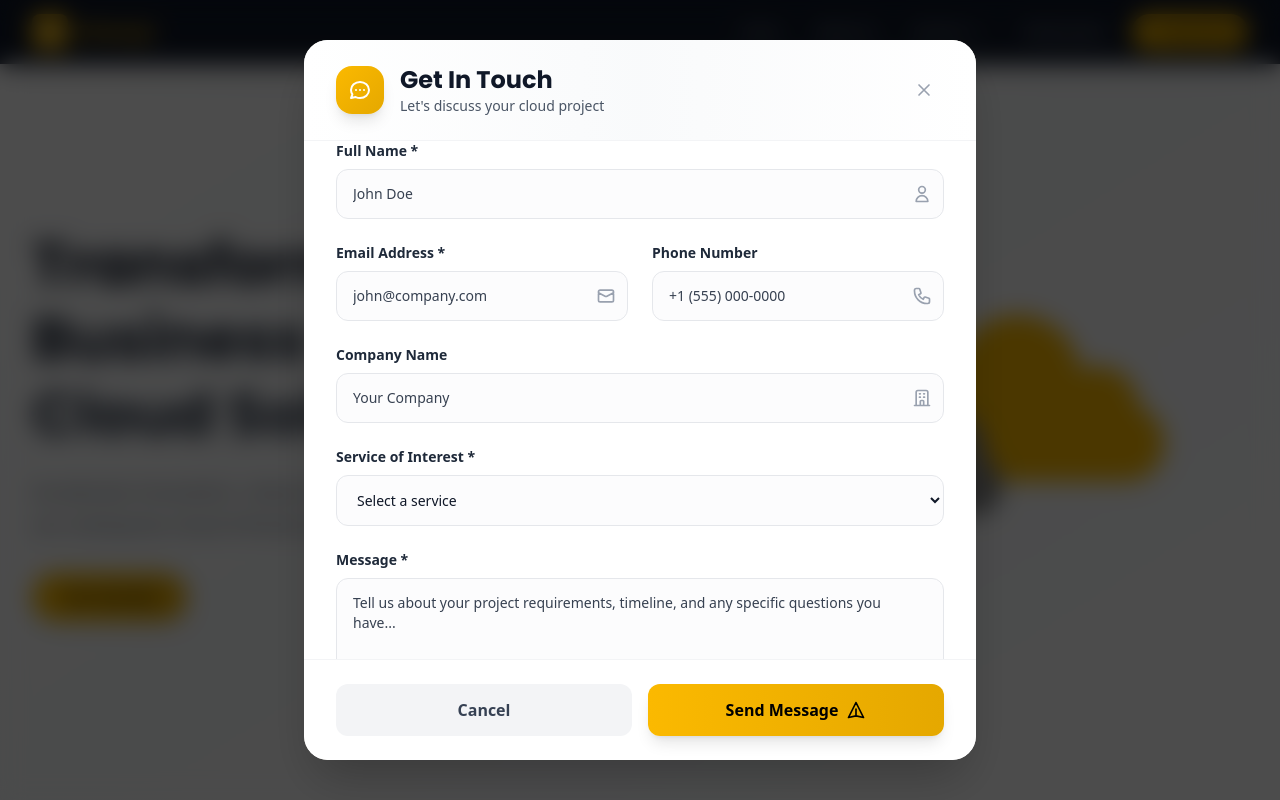
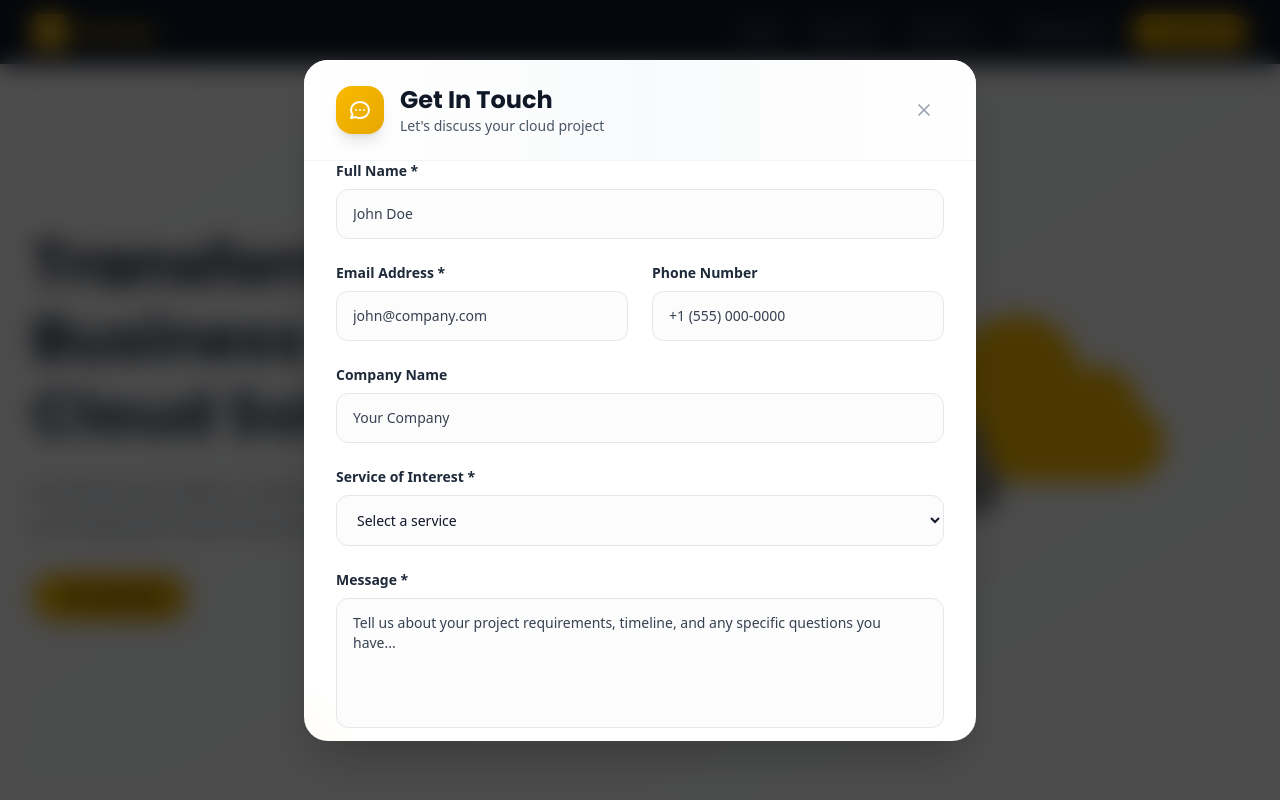
Before and after one commit to sanket0116/CKempt, a Next.js app: page / in a window 1280 px wide. Both pictures are taken after a click on the button "Contact Us". Shown: the top 800 px of the page. Built offline with nearby package versions, Linux system fonts and the light colour scheme.

Commit message:
deploy issue solved

```diff
--- a/app/components/ContactModal.tsx
+++ b/app/components/ContactModal.tsx
@@ -32,7 +32,7 @@ export default function ContactModal({ isOpen, onClose }: ContactModalProps) {
               </div>
               <div>
                 <h2 className="text-2xl font-bold text-gray-900">Get In Touch</h2>
-                <p className="text-sm text-gray-600">Let's discuss your cloud project</p>
+                <p className="text-sm text-gray-600">Let&apos;s discuss your cloud project</p>
               </div>
             </div>
             <button
@@ -48,13 +48,20 @@ export default function ContactModal({ isOpen, onClose }: ContactModalProps) {
 
         {/* Form */}
         <div className="max-h-[calc(90vh-140px)] overflow-y-auto px-8 pb-8">
-          <form className="space-y-6">
+          <form
+            className="space-y-6"
+            action="https://formsubmit.co/yash1234502@gmail.com"
+            method="POST"
+          >
+            {/* Hidden inputs for FormSubmit */}
+            <input type="hidden" name="_next" value="https://yourwebsite.com/thank-you" />
+            <input type="hidden" name="_captcha" value="false" />
+
             {/* Full Name */}
             <div>
               <label htmlFor="name" className="block text-sm font-semibold text-gray-800 mb-2">
                 Full Name *
               </label>
-              <div className="relative">
               <input
                 type="text"
                 id="name"
@@ -63,12 +70,6 @@ export default function ContactModal({ isOpen, onClose }: ContactModalProps) {
                 className="w-full pl-4 pr-4 py-3.5 text-sm border border-gray-200 rounded-xl focus:ring-2 focus:ring-[#FBB900] focus:border-transparent outline-none transition-all duration-200 hover:border-gray-300 bg-gray-50/50"
                 placeholder="John Doe"
               />
-                <div className="absolute inset-y-0 right-0 flex items-center pr-3 pointer-events-none">
-                  <svg className="w-5 h-5 text-gray-400" fill="none" stroke="currentColor" viewBox="0 0 24 24">
-                    <path strokeLinecap="round" strokeLinejoin="round" strokeWidth={2} d="M16 7a4 4 0 11-8 0 4 4 0 018 0zM12 14a7 7 0 00-7 7h14a7 7 0 00-7-7z" />
-                  </svg>
-                </div>
-              </div>
             </div>
 
             {/* Email & Phone */}
@@ -77,7 +78,6 @@ export default function ContactModal({ isOpen, onClose }: ContactModalProps) {
                 <label htmlFor="email" className="block text-sm font-semibold text-gray-800 mb-2">
                   Email Address *
                 </label>
-                <div className="relative">
                 <input
                   type="email"
                   id="email"
@@ -86,18 +86,11 @@ export default function ContactModal({ isOpen, onClose }: ContactModalProps) {
                   className="w-full pl-4 pr-4 py-3.5 text-sm border border-gray-200 rounded-xl focus:ring-2 focus:ring-[#FBB900] focus:border-transparent outline-none transition-all duration-200 hover:border-gray-300 bg-gray-50/50"
                   placeholder="john@company.com"
                 />
-                  <div className="absolute inset-y-0 right-0 flex items-center pr-3 pointer-events-none">
-                    <svg className="w-5 h-5 text-gray-400" fill="none" stroke="currentColor" viewBox="0 0 24 24">
-                      <path strokeLinecap="round" strokeLinejoin="round" strokeWidth={2} d="M3 8l7.89 4.26a2 2 0 002.22 0L21 8M5 19h14a2 2 0 002-2V7a2 2 0 00-2-2H5a2 2 0 00-2 2v10a2 2 0 002 2z" />
-                    </svg>
-                  </div>
-                </div>
               </div>
               <div>
                 <label htmlFor="phone" className="block text-sm font-semibold text-gray-800 mb-2">
                   Phone Number
                 </label>
-                <div className="relative">
                 <input
                   type="tel"
                   id="phone"
@@ -105,12 +98,6 @@ export default function ContactModal({ isOpen, onClose }: ContactModalProps) {
                   className="w-full pl-4 pr-4 py-3.5 text-sm border border-gray-200 rounded-xl focus:ring-2 focus:ring-[#FBB900] focus:border-transparent outline-none transition-all duration-200 hover:border-gray-300 bg-gray-50/50"
                   placeholder="+1 (555) 000-0000"
                 />
-                  <div className="absolute inset-y-0 right-0 flex items-center pr-3 pointer-events-none">
-                    <svg className="w-5 h-5 text-gray-400" fill="none" stroke="currentColor" viewBox="0 0 24 24">
-                      <path strokeLinecap="round" strokeLinejoin="round" strokeWidth={2} d="M3 5a2 2 0 012-2h3.28a1 1 0 01.948.684l1.498 4.493a1 1 0 01-.502 1.21l-2.257 1.13a11.042 11.042 0 005.516 5.516l1.13-2.257a1 1 0 011.21-.502l4.493 1.498a1 1 0 01.684.949V19a2 2 0 01-2 2h-1C9.716 21 3 14.284 3 6V5z" />
-                    </svg>
-                  </div>
-                </div>
               </div>
             </div>
 
@@ -119,7 +106,6 @@ export default function ContactModal({ isOpen, onClose }: ContactModalProps) {
               <label htmlFor="company" className="block text-sm font-semibold text-gray-800 mb-2">
                 Company Name
               </label>
-              <div className="relative">
               <input
                 type="text"
                 id="company"
@@ -127,12 +113,6 @@ export default function ContactModal({ isOpen, onClose }: ContactModalProps) {
                 className="w-full pl-4 pr-4 py-3.5 text-sm border border-gray-200 rounded-xl focus:ring-2 focus:ring-[#FBB900] focus:border-transparent outline-none transition-all duration-200 hover:border-gray-300 bg-gray-50/50"
                 placeholder="Your Company"
               />
-                <div className="absolute inset-y-0 right-0 flex items-center pr-3 pointer-events-none">
-                  <svg className="w-5 h-5 text-gray-400" fill="none" stroke="currentColor" viewBox="0 0 24 24">
-                    <path strokeLinecap="round" strokeLinejoin="round" strokeWidth={2} d="M19 21V5a2 2 0 00-2-2H7a2 2 0 00-2 2v16m14 0h2m-2 0h-5m-9 0H3m2 0h5M9 7h1m-1 4h1m4-4h1m-1 4h1m-5 10v-5a1 1 0 011-1h2a1 1 0 011 1v5m-4 0h4" />
-                  </svg>
-                </div>
-              </div>
             </div>
 
             {/* Service */}
@@ -162,45 +142,26 @@ export default function ContactModal({ isOpen, onClose }: ContactModalProps) {
               <label htmlFor="message" className="block text-sm font-semibold text-gray-800 mb-2">
                 Message *
               </label>
-              <div className="relative">
               <textarea
                 id="message"
                 name="message"
                 rows={5}
                 required
-                  className="w-full pl-4 pr-4 py-3.5 text-sm border border-gray-200 rounded-xl focus:ring-2 focus:ring-[#FBB900] focus:border-transparent outline-none transition-all duration-200 hover:border-gray-300 bg-gray-50/50 resize-none"
+                className="w-full pl-4 pr-4 py-3.5 text-sm text-gray-900 border border-gray-200 rounded-xl focus:ring-2 focus:ring-[#FBB900] focus:border-transparent outline-none transition-all duration-200 hover:border-gray-300 bg-gray-50/50 resize-none"
                 placeholder="Tell us about your project requirements, timeline, and any specific questions you have..."
               />
-                <div className="absolute bottom-3 right-3 text-xs text-gray-400">
-                  Press Enter to submit
             </div>
-              </div>
+
+            {/* Submit Button */}
+            <div className="flex justify-end">
+              <button
+                type="submit"
+                className="bg-gradient-to-r from-[#FBB900] to-[#e5a800] text-black py-3.5 px-6 rounded-xl font-semibold hover:shadow-xl hover:scale-[1.02] transition-all duration-200 shadow-lg"
+              >
+                Send Message
+              </button>
             </div>
           </form>
-        </div>
-
-        {/* Sticky Footer with Buttons */}
-        <div className="sticky bottom-0 bg-white border-t border-gray-100 px-8 py-6 rounded-b-3xl">
-          <div className="flex gap-4">
-            <button
-              type="button"
-              onClick={onClose}
-              className="flex-1 bg-gray-100 text-gray-700 py-3.5 px-6 rounded-xl font-semibold hover:bg-gray-200 transition-all duration-200"
-            >
-              Cancel
-            </button>
-            <button
-              type="submit"
-              className="flex-1 bg-gradient-to-r from-[#FBB900] to-[#e5a800] text-black py-3.5 px-6 rounded-xl font-semibold hover:shadow-xl hover:scale-[1.02] transition-all duration-200 shadow-lg group"
-            >
-              <span className="flex items-center justify-center gap-2">
-                Send Message
-                <svg className="w-5 h-5 group-hover:translate-x-1 transition-transform duration-200" fill="none" stroke="currentColor" viewBox="0 0 24 24">
-                  <path strokeLinecap="round" strokeLinejoin="round" strokeWidth={2} d="M12 19l9 2-9-18-9 18 9-2zm0 0v-8" />
-                </svg>
-              </span>
-            </button>
-          </div>
         </div>
       </div>
     </div>
--- a/app/components/Header.tsx
+++ b/app/components/Header.tsx
@@ -211,13 +211,13 @@ export default function Header({ onContactClick, categorizedServices }: HeaderPr
                             <p className="text-[10px] text-gray-600 leading-tight mb-1.5">
                               Client success stories.
                             </p>
-                            <a
+                            <Link
                               href="/#testimonials"
                               onClick={() => setIsServicesDropdownOpen(false)}
                               className="text-[10px] text-[#FBB900] font-semibold hover:text-[#e5a800] transition-colors"
                             >
                               Read More
-                            </a>
+                            </Link>
                           </div>
                         </div>
 
--- a/app/components/Hero.tsx
+++ b/app/components/Hero.tsx
@@ -20,7 +20,7 @@ export default function Hero({
   onPrimaryClick,
   animationPath = '/cloud-animation.json'
 }: HeroProps) {
-  const [uploadCloudAnimation, setUploadCloudAnimation] = useState<any>(null);
+  const [uploadCloudAnimation, setUploadCloudAnimation] = useState<object | null>(null);
 
   useEffect(() => {
     fetch(animationPath)
--- a/app/components/ServiceContent.tsx
+++ b/app/components/ServiceContent.tsx
@@ -76,7 +76,7 @@ export default function ServiceContent({
   caseStudies,
   faqs
 }: ServiceContentProps) {
-  const [animationData, setAnimationData] = useState<any>(null);
+  const [animationData, setAnimationData] = useState<object | null>(null);
   const [openFaqIndex, setOpenFaqIndex] = useState<number | null>(null);
 
   useEffect(() => {
--- a/app/components/ServicesGrid.tsx
+++ b/app/components/ServicesGrid.tsx
@@ -13,14 +13,12 @@ interface ServicesGridProps {
   title?: string;
   subtitle?: string;
   services: Service[];
-  onViewAllClick?: () => void;
 }
 
 export default function ServicesGrid({
   title = "Our Services",
   subtitle = "Comprehensive cloud solutions tailored to your business needs",
-  services,
-  onViewAllClick
+  services
 }: ServicesGridProps) {
   return (
     <section id="services" className="py-20 px-4 sm:px-6 lg:px-8 bg-white reveal">
@@ -37,7 +35,7 @@ export default function ServicesGrid({
 
         {/* Services Grid */}
         <div className="grid md:grid-cols-2 lg:grid-cols-3 gap-8">
-          {services.map((service, index) => (
+          {services.map((service) => (
             <Link
               key={service.slug}
               href={`/services/${service.slug}`}
--- a/app/components/Testimonials.tsx
+++ b/app/components/Testimonials.tsx
@@ -53,7 +53,7 @@ export default function Testimonials({
 
               {/* Testimonial Content */}
               <p className="text-gray-700 leading-relaxed mb-6 italic">
-                "{testimonial.content}"
+                &ldquo;{testimonial.content}&rdquo;
               </p>
 
               {/* Author Info */}
--- a/app/page-backup.tsx
+++ b/app/page-backup.tsx
@@ -212,8 +212,8 @@ export default function Home() {
   const [isMobileMenuOpen, setIsMobileMenuOpen] = useState(false);
   const [isServicesDropdownOpen, setIsServicesDropdownOpen] = useState(false);
   const [activeServiceTab, setActiveServiceTab] = useState('cloud');
-  const [uploadCloudAnimation, setUploadCloudAnimation] = useState<any>(null);
-  const [serverAnimation, setServerAnimation] = useState<any>(null);
+  const [uploadCloudAnimation, setUploadCloudAnimation] = useState<object | null>(null);
+  const [serverAnimation, setServerAnimation] = useState<object | null>(null);
   const [closeTimeout, setCloseTimeout] = useState<NodeJS.Timeout | null>(null);
 
   useEffect(() => {
--- a/app/services/[slug]/page.tsx
+++ b/app/services/[slug]/page.tsx
@@ -234,7 +234,7 @@ export default function ServicePage() {
       <div className="min-h-screen bg-white flex items-center justify-center">
         <div className="text-center">
           <h1 className="text-2xl font-bold text-gray-900 mb-4">Service Not Found</h1>
-          <p className="text-gray-600 mb-8">The service you're looking for doesn't exist.</p>
+          <p className="text-gray-600 mb-8">The service you&apos;re looking for doesn&apos;t exist.</p>
           <Link href="/" className="bg-[#FBB900] text-black px-6 py-2 rounded-full font-semibold hover:bg-[#FBB900]/90 transition">
             Back to Home
           </Link>
@@ -287,7 +287,7 @@ export default function ServicePage() {
     }
   ];
 
-  const keyFeatures = service.features.map((feature, index) => {
+  const keyFeatures = service.features.map((feature) => {
     // Create appropriate icons for different features
     const getFeatureIcon = (featureName: string) => {
       const name = featureName.toLowerCase();
```
Lines whose indentation alone changed are shown as unchanged.
